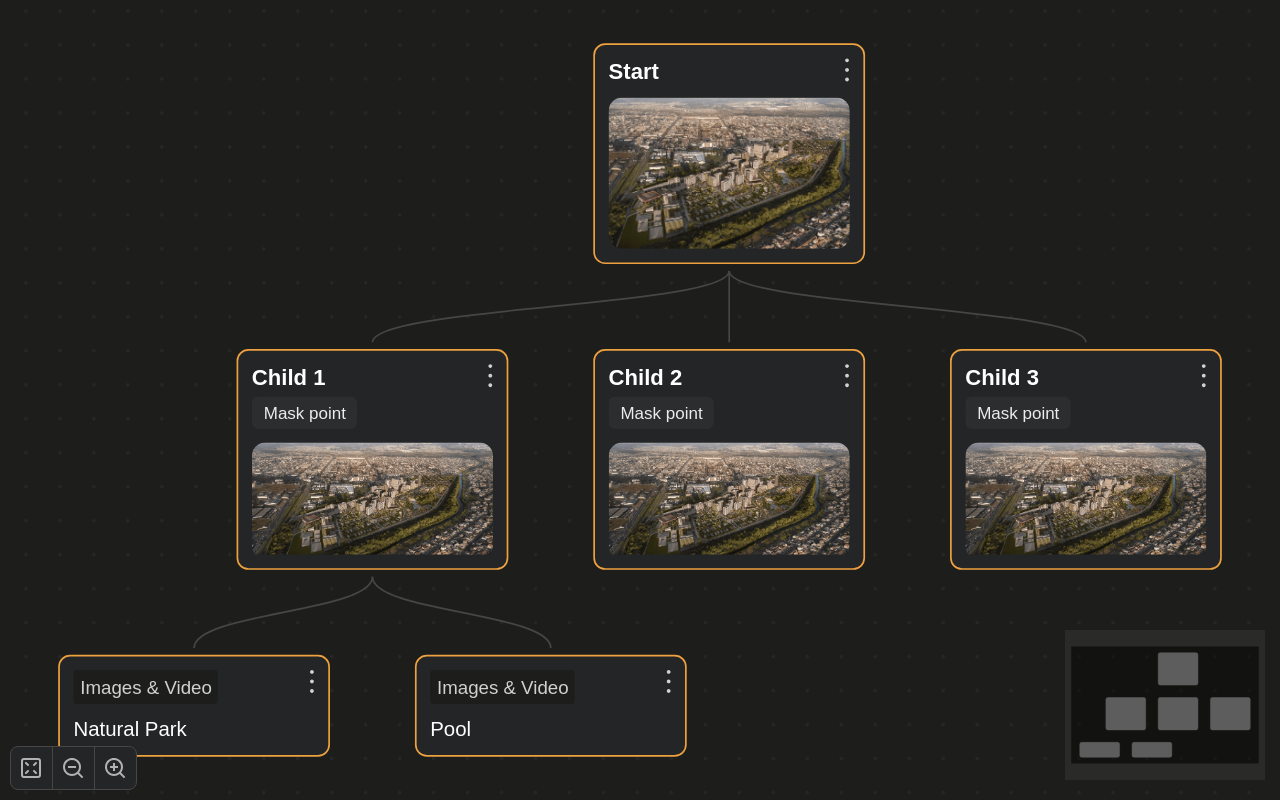
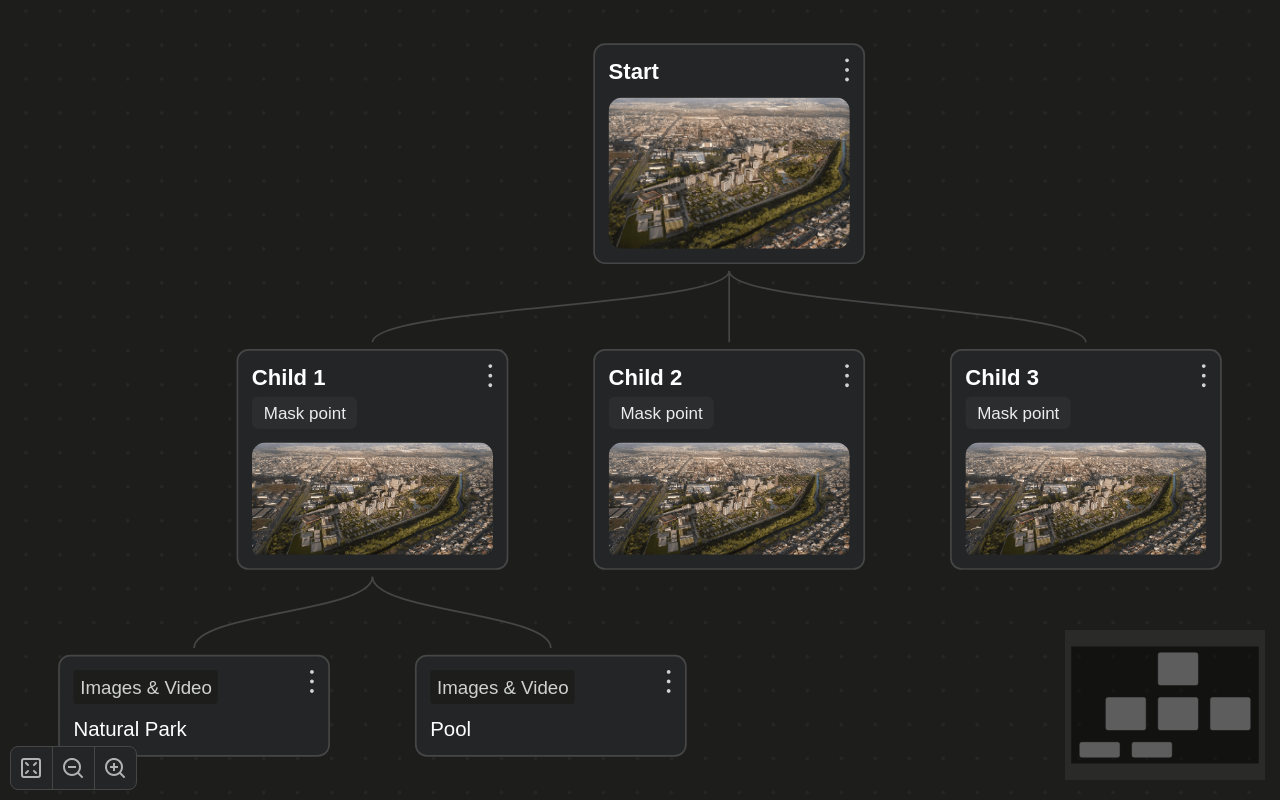
Before and after one commit to Matheusmeed/tree, a React (Vite) app: page / in a window 1280 px wide. Built offline with nearby package versions, Linux system fonts and the light colour scheme.

Commit message:
feat: selected node logic

```diff
--- a/src/components/CustomNode/index.tsx
+++ b/src/components/CustomNode/index.tsx
@@ -39,7 +39,7 @@ const CustomNode = ({ data }: { data: ITreeData }) => {
       <Card
         isMain={!!data.isMain}
         isSpotlight={!!data.isSpotlight}
-        isSelected={true}
+        isSelected={data.isSelected}
       >
         <TitleDiv isSpotlight={!!data.isSpotlight} isHidden={!!data.isHidden}>
           <p>{data.isSpotlight ? data.type : data.label}</p>
--- a/src/components/TreeView/data.ts
+++ b/src/components/TreeView/data.ts
@@ -15,6 +15,7 @@ export interface ITreeData {
   isHidden: boolean;
   toggleHideNodes: (nodeId: string) => void;
   parentIsHidden: boolean;
+  isSelected: boolean;
 }
 
 export const treeData = [
--- a/src/components/TreeView/index.tsx
+++ b/src/components/TreeView/index.tsx
@@ -26,6 +26,7 @@ const TreeView = () => {
   const [edges, setEdges] = useState<Edge[]>([]);
   const [collapsedNodes, setCollapsedNodes] = useState<string[]>([]);
   const [hiddenNodes, setHiddenNodes] = useState<string[]>([]);
+  const [selectedNode, setSelectedNode] = useState<string | null>(null);
 
   const getAllDescendants = (parentId: string, allNodes: Node[]): string[] => {
     const directChildren = allNodes
@@ -118,6 +119,7 @@ const TreeView = () => {
             const hasChildren = directChildren.length > 0;
             const isHidden = hiddenNodes.includes(n.id);
             const parentIsHidden = hasHiddenAncestor(n.id);
+            const isSelected = selectedNode === n.id;
 
             return {
               ...n,
@@ -132,6 +134,7 @@ const TreeView = () => {
                 hasCollapsedChildren: collapsedDirectCount > 0,
                 collapseCount: collapsedDirectCount,
                 hasChildren,
+                isSelected,
               },
             };
           })}
@@ -147,6 +150,10 @@ const TreeView = () => {
         nodesConnectable={false}
         selectNodesOnDrag={false}
         onPaneClick={() => setShowNodeMenu(null)}
+        onNodeClick={(event, node) => {
+          setSelectedNode(node.id);
+          setShowNodeMenu(null);
+        }}
       >
         <MiniMap
           nodeColor='#5d5d5d'
```
